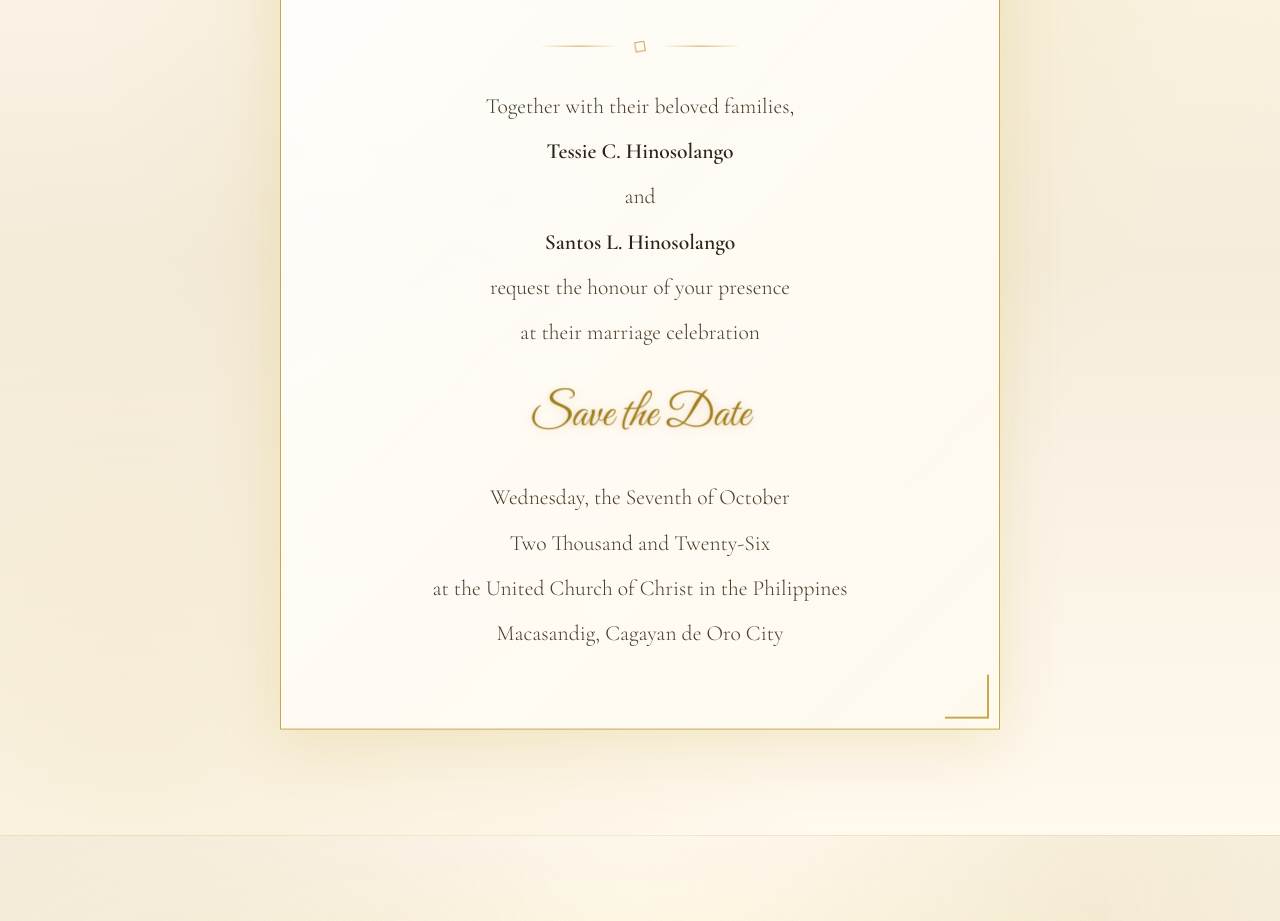
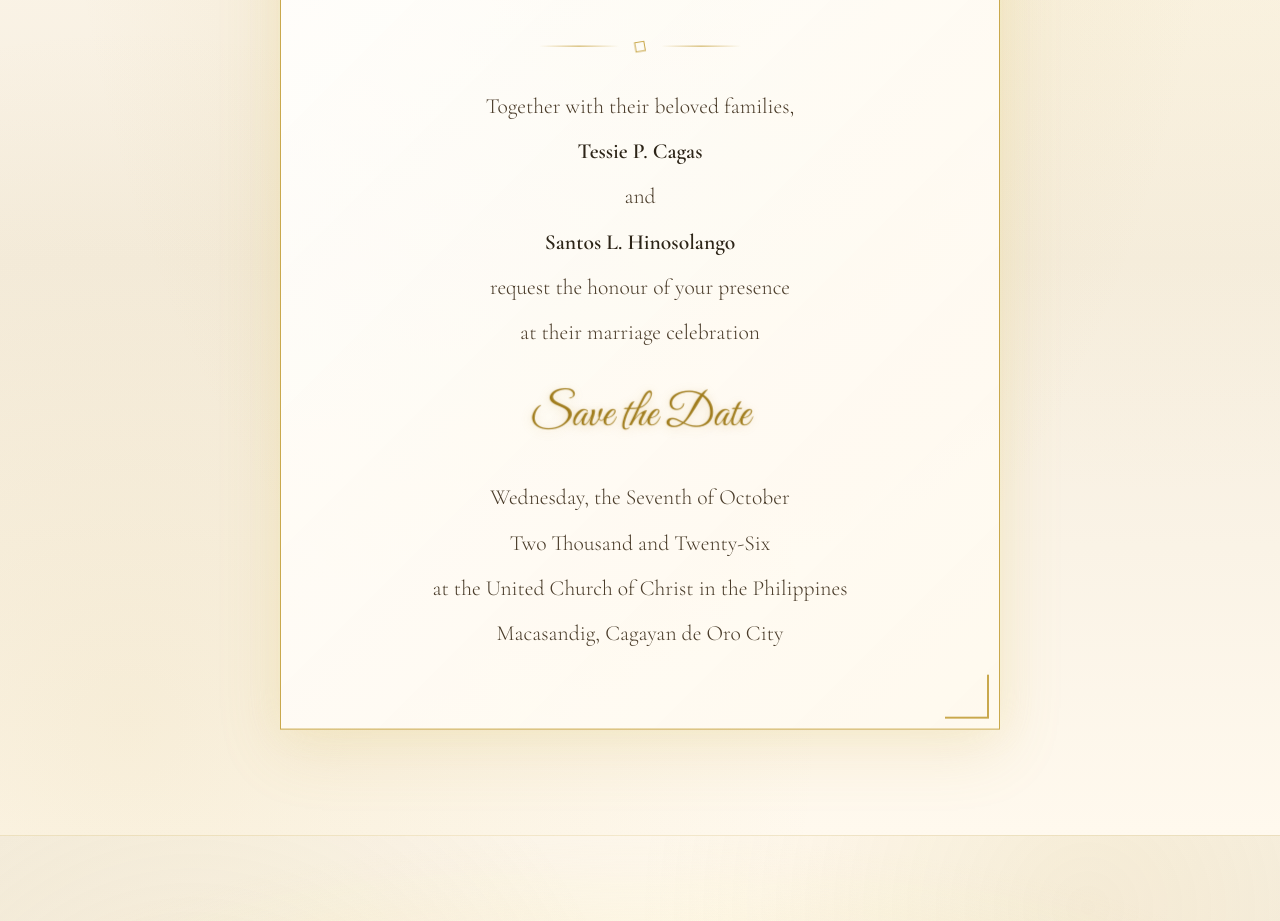
Before and after one commit to rimnass/golden-wedding, a plain HTML site: page index.html in a window 1280 px wide. Shown: the part 2460-3381 px from the top of the page. Drawn offline with nearby package versions, Linux system fonts and the light colour scheme.

Commit message:
The Website V3.5
Aspect Ratio	4:5 (Vertical / Portrait)
Recommended Dimensions	800 × 1000 pixels (or 600 × 750 px)
tessie.jpg — Photo for Tessie (Wife / Bride)
sonny.jpg — Photo for Sonny (Husband / Groom)

```diff
--- a/index.html
+++ b/index.html
@@ -1980,7 +1980,7 @@
             </div>
             <p class="invitation-text">
                 Together with their beloved families,<br>
-                <strong>Tessie C. Hinosolango</strong><br>
+                <strong>Tessie P. Cagas</strong><br>
                 and<br>
                 <strong>Santos L. Hinosolango</strong><br>
                 request the honour of your presence<br>
```
